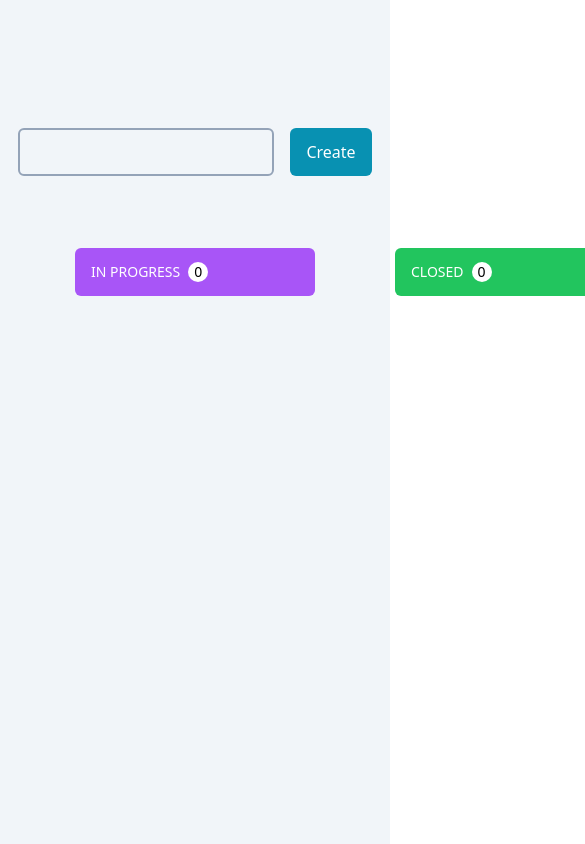
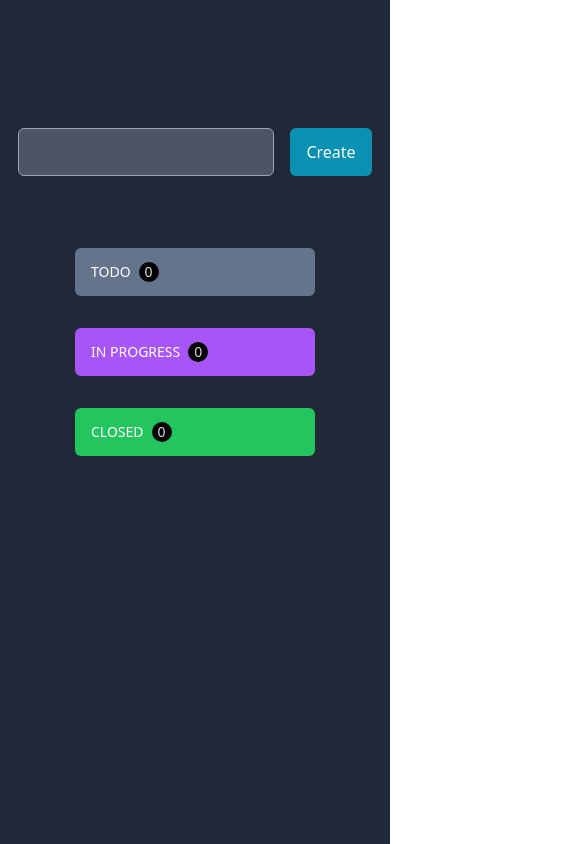
Before and after one commit to Tesfamichael-A28/Drag-and-Drop, a React (Vite) app: page / in a window 390 px wide. Shown: the top 844 px of the page, 585 px wide, since content can reach past the window. Built offline with nearby package versions, Linux system fonts and the light colour scheme.

Commit message:
responsive

```diff
--- a/src/App.jsx
+++ b/src/App.jsx
@@ -16,7 +16,8 @@ function App() {
   return (
     <DndProvider backend={HTML5Backend}>
       <Toaster />
-      <div className="bg-slate-100 w-screen h-screen flex flex-col items-center p-3 pt-32 gap-16">
+
+      <div className="bg-gray-800 flex flex-col w-screen h-screen items-center pt-32 gap-16">
         <CreateTask tasks={tasks} setTasks={setTasks} />
         <ListTask tasks={tasks} setTasks={setTasks} />
       </div>
--- a/src/components/CreateTask.jsx
+++ b/src/components/CreateTask.jsx
@@ -33,7 +33,7 @@ const CreateTask = ({ tasks, setTasks }) => {
     <form onSubmit={handleSubmit}>
       <input
         type="text"
-        className="border-2 border-slate-400 bg-slate-100 rounded-md px-1 mr-4 h-12 w-64"
+        className="border border-gray-400 bg-gray-600 rounded-md px-1 mr-4 h-12 w-64"
         value={task.name}
         onChange={(e) =>
           setTask({ ...task, id: uuidv4(), name: e.target.value })
--- a/src/components/ListTask.jsx
+++ b/src/components/ListTask.jsx
@@ -22,7 +22,7 @@ const ListTask = ({ tasks, setTasks }) => {
 
   const statuses = ["todo", "inProgress", "closed"]
   return (
-    <div className="flex gap-16">
+    <div className="md:flex xl:gap-16 lg:gap-8 text-gray-300">
       {statuses.map((status, index) => (
         <Section
           key={index}
@@ -83,7 +83,7 @@ const Section = ({ status, tasks, setTasks, todos, inProgress, closed }) => {
   return (
     <div
       ref={drop}
-      className={`w-64 rounded-md p-2 ${isOver ? "bg-slate-200" : ""}`}
+      className={`w-64 rounded-md p-2 mb-4 ${isOver ? "bg-gray-500" : ""}`}
     >
       <Header text={text} bg={bg} count={tasksToMap.length} />
       {tasksToMap.length > 0 &&
@@ -99,7 +99,7 @@ const Header = ({ text, bg, count }) => {
       className={`${bg} flex items-center h-12 pl-4 rounded-md uppercase text-sm text-white`}
     >
       {text}
-      <div className="ml-2 bg-white w-5 h-5 text-black rounded-full flex items-center justify-center ">
+      <div className="ml-2 bg-black w-5 h-5 text-gray-300 rounded-full flex items-center justify-center ">
         {count}
       </div>
     </div>
```
